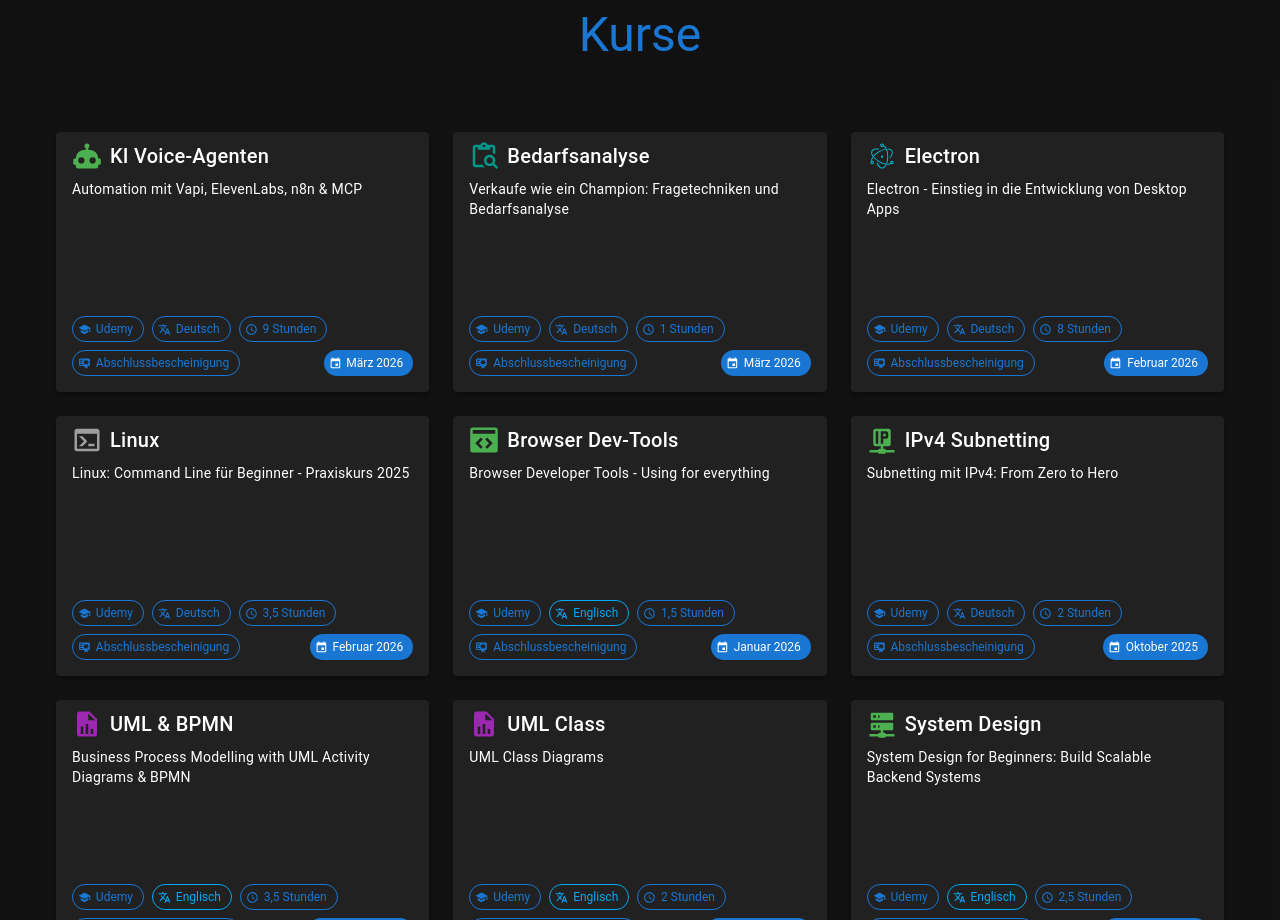
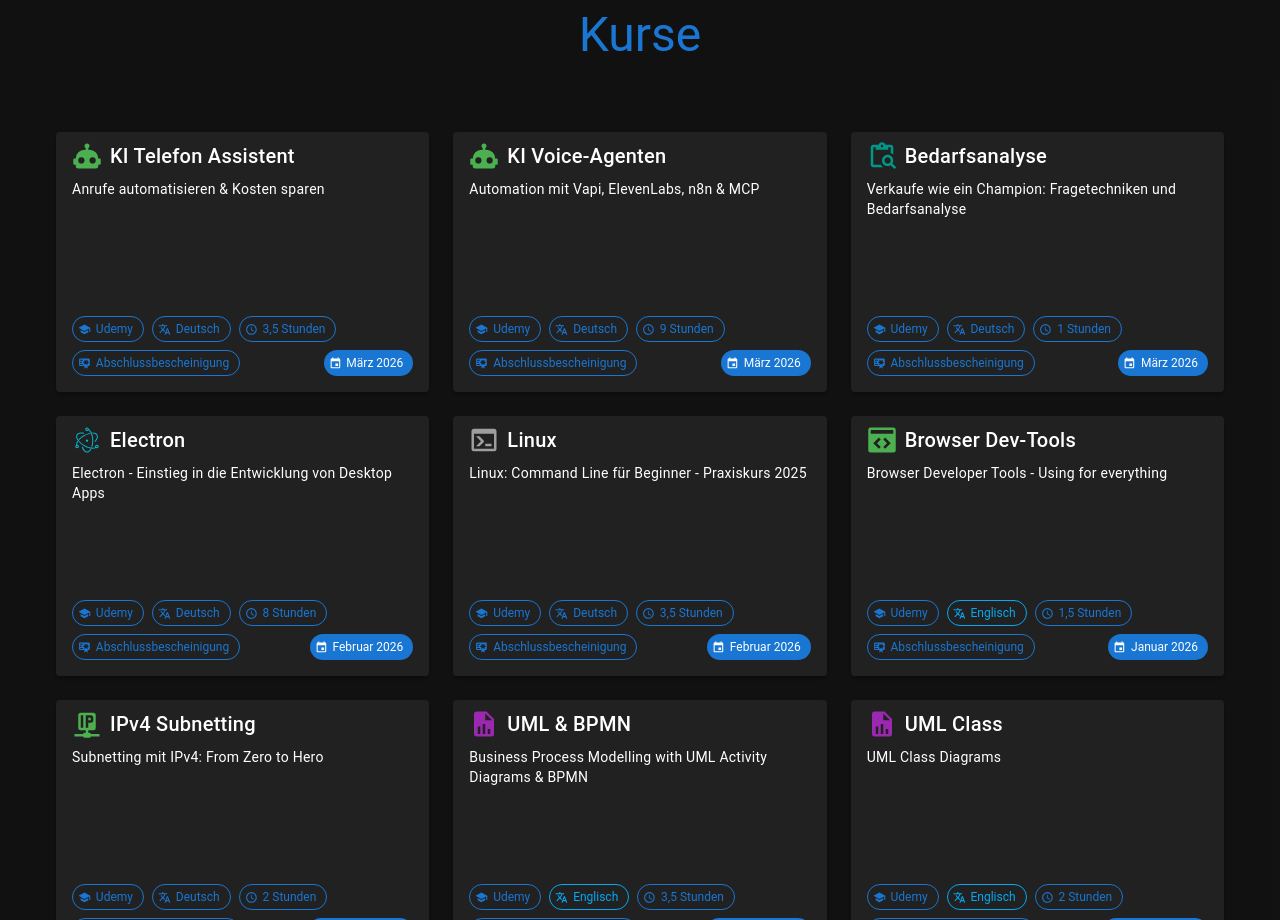
Before and after one commit to Mac80Mo/PortfolioV2, a Vue app: page / in a window 1280 px wide. Shown: the part 4620-5540 px from the top of the page. Built offline with nearby package versions, Linux system fonts and the light colour scheme.

Commit message:
Neuen Kurs "KI Telefon Assistent" mit Details und Icon hinzugefügt

```diff
--- a/src/components/Kurse.vue
+++ b/src/components/Kurse.vue
@@ -397,6 +397,18 @@ const kurseData: Kurs[] = [
     icon: icons.robot,
     color: 'green'
   },
+  {
+    title: 'KI Telefon Assistent',
+    description: 'Anrufe automatisieren & Kosten sparen',
+    anbieter: 'Udemy',
+    sprache: 'Deutsch',
+    dauer: '3,5 Stunden',
+    abschluss: 'Abschlussbescheinigung',
+    datum: 'März 2026',
+    sortDate: new Date('2026-03-21'),
+    icon: icons.robot,
+    color: 'green'
+  },
 ]
 
 // Kurse nach Datum absteigend sortieren (neueste zuerst)
```
